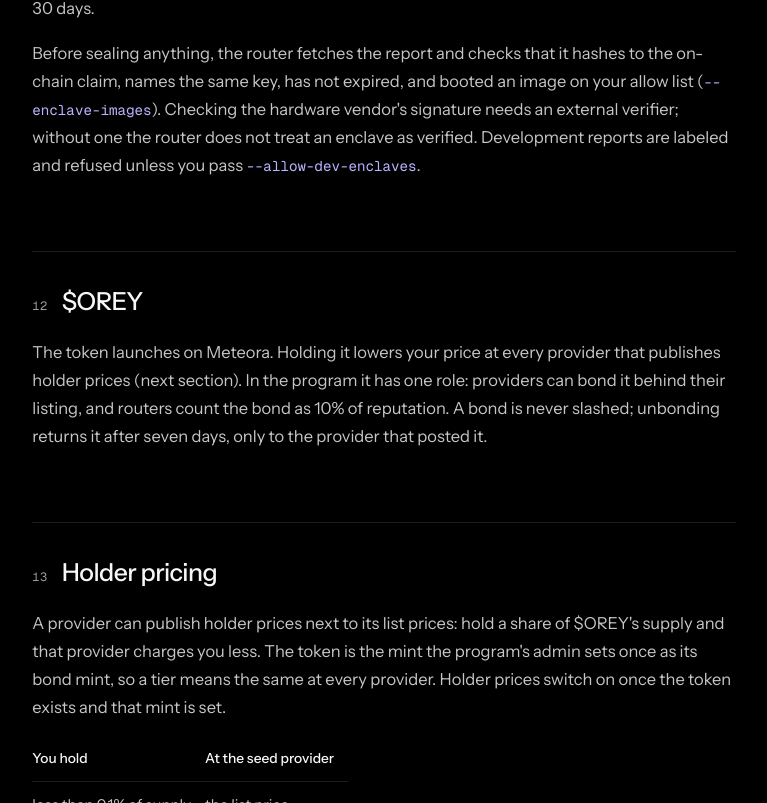
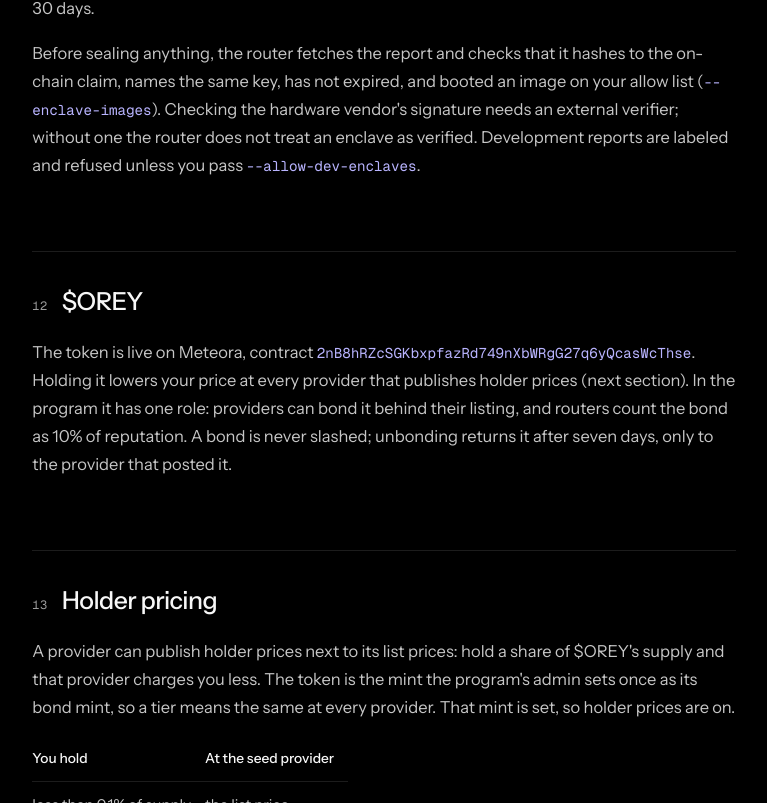
Before and after one commit to orrery-node/orrery, a Next.js app in the folder web/: page /docs in a window 1280 px wide. Shown: the part 11197-12000 px from the top of the page, without its empty margins (328-1095 px from the left). Built offline with nearby package versions, Linux system fonts and the light colour scheme; no server answers.

Commit message:
docs: holder prices are on — bond mint set to the OREY contract

```diff
--- a/web/src/app/docs/page.tsx
+++ b/web/src/app/docs/page.tsx
@@ -6,7 +6,7 @@ import Elsewhere from '@/components/Elsewhere';
 import DocsToc from '@/components/DocsToc';
 import P2PDiagram from '@/components/P2PDiagram';
 import { CopyButton } from '@/components/parts';
-import { NAME, PROGRAM_ID, REPO_URL, ROUTER_URL, TICKER } from '@/brand';
+import { CA, NAME, PROGRAM_ID, REPO_URL, ROUTER_URL, TICKER } from '@/brand';
 import './docs.css';
 
 export const metadata: Metadata = {
@@ -353,10 +353,10 @@ export default function Docs() {
           <p>Before sealing anything, the router fetches the report and checks that it hashes to the on-chain claim, names the same key, has not expired, and booted an image on your allow list (<code>--enclave-images</code>). Checking the hardware vendor&apos;s signature needs an external verifier; without one the router does not treat an enclave as verified. Development reports are labeled and refused unless you pass <code>--allow-dev-enclaves</code>.</p>
 
           <H2 id="token" n={n('token')}>${TICKER}</H2>
-          <p>The token launches on Meteora. Holding it lowers your price at every provider that publishes holder prices (next section). In the program it has one role: providers can bond it behind their listing, and routers count the bond as 10% of reputation. A bond is never slashed; unbonding returns it after seven days, only to the provider that posted it.</p>
+          <p>The token is live on Meteora{CA ? <>, contract <code>{CA}</code></> : null}. Holding it lowers your price at every provider that publishes holder prices (next section). In the program it has one role: providers can bond it behind their listing, and routers count the bond as 10% of reputation. A bond is never slashed; unbonding returns it after seven days, only to the provider that posted it.</p>
 
           <H2 id="holders" n={n('holders')}>Holder pricing</H2>
-          <p>A provider can publish holder prices next to its list prices: hold a share of ${TICKER}&apos;s supply and that provider charges you less. The token is the mint the program&apos;s admin sets once as its bond mint, so a tier means the same at every provider. Holder prices switch on once the token exists and that mint is set.</p>
+          <p>A provider can publish holder prices next to its list prices: hold a share of ${TICKER}&apos;s supply and that provider charges you less. The token is the mint the program&apos;s admin sets once as its bond mint, so a tier means the same at every provider. {CA ? 'That mint is set, so holder prices are on.' : 'Holder prices switch on once the token exists and that mint is set.'}</p>
           <table className="d-table">
             <thead>
               <tr><th>You hold</th><th>At the seed provider</th></tr>
```
Also changed, not shown: 1 other file (tests, documents, lock files or other folders).
